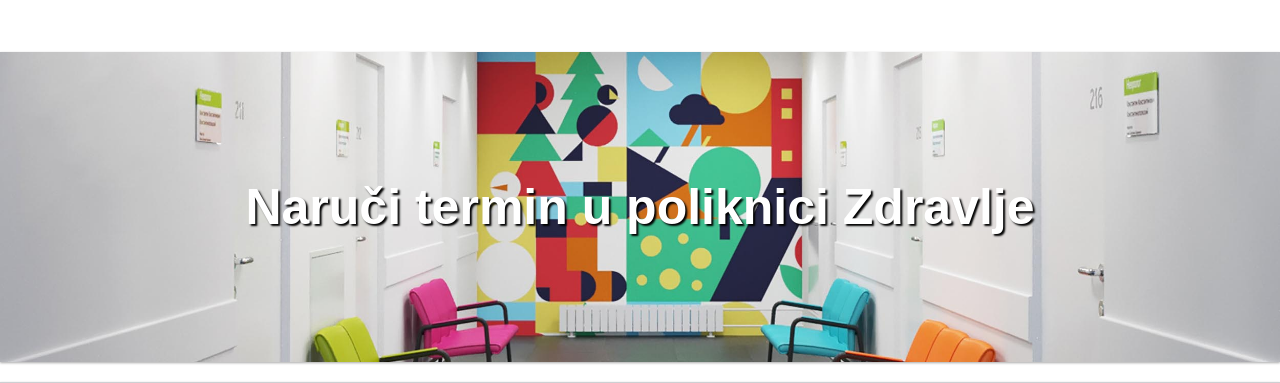
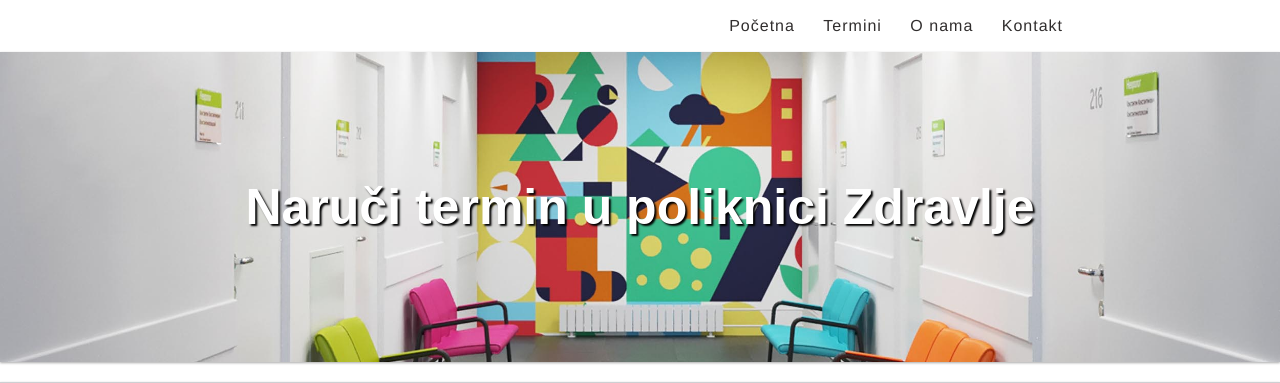
Before and after one commit to strelec00/doctor-appointments, a PHP site: page / in a window 1280 px wide. Shown: the top 383 px of the page. Run offline with PHP 8.4, Linux system fonts and the light colour scheme.

Commit message:
Update style.css
boja navigacije

```diff
--- a/css/style.css
+++ b/css/style.css
@@ -156,7 +156,6 @@ object {
 
 .red:first-child {
     display: flex;
-    opacity: 1;
     align-items: center;
     position: sticky;
     top: 0px;
@@ -186,7 +185,7 @@ object {
     font-family: Arial, Helvetica, sans-serif;
     letter-spacing: 1px;
     padding: 7px;
-    color: white;
+    color: rgb(49, 46, 46);
     transition: all 0.3s linear;
     font-family: 'Franklin Gothic Medium', 'Arial Narrow', Arial, sans-serif;
 }
```
